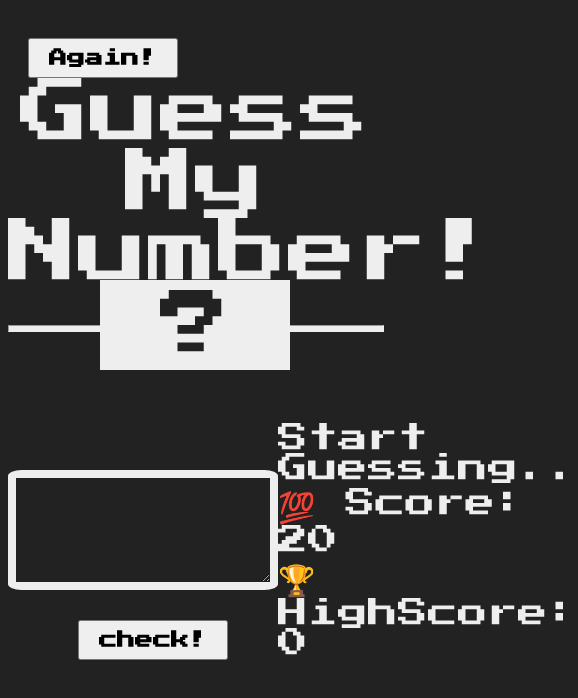
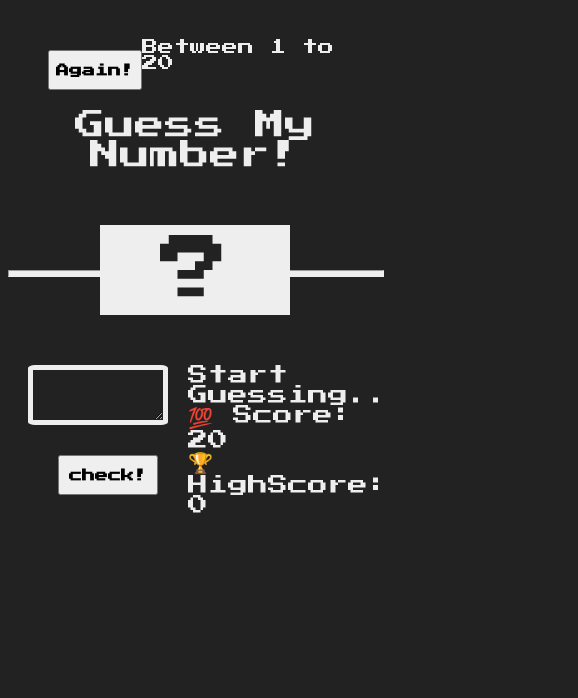
Before and after one commit to pravinvilaskale/Guess-Number, a plain HTML site: page index.html in a window 390 px wide. Shown: the whole page, 578 px wide, since content can reach past the window. Drawn offline with Linux system fonts and the light colour scheme.

Commit message:
Completed

```diff
--- a/index.html
+++ b/index.html
@@ -9,7 +9,10 @@
     <title>Document</title>
 </head>
 <body>
+    <div class="head">
     <button class="again">Again!</button>
+    <div>Between 1 to 20</div>
+    </div>
     <div class="title">Guess My Number!</div>
     <hr>
     <div class="container"><div class="random-number">?</div></div>
--- a/script.js
+++ b/script.js
@@ -1,32 +1,34 @@
 //document.addEventListener("keydown", (e) => { console.log(e); })
 
-let randomNumber = Math.floor(Math.random()*20);
+let randomNumber = Math.floor(Math.random() * 20);
 //alert(randomNumber);
-let score=20;
-let highScore=0;
+let score = 20;
+let highScore = 0;
 
 //play game
-document.querySelector(".check").addEventListener("click",()=>{
-    if(score>1){
+document.querySelector(".check").addEventListener("click", () => {
+    if (score > 1) {
+        score--;
         let guess = Number(document.querySelector(".guess-number").value);
         console.log(guess);
         if (guess > randomNumber) {
             document.querySelector(".afterguess").textContent = "📈 Too High";
         }
-        else if(guess<randomNumber){
+        else if (guess < randomNumber) {
             document.querySelector(".afterguess").textContent = "📉 Too Low";
         }
-        else{
+        else {
             document.querySelector(".afterguess").textContent = "🎉 Correct Answer!";
-            document.querySelector(".random-number").textContent =String(randomNumber) ;
-            if(score>highScore){
-                highScore=score;
-                document.querySelector(".high-score").textContent = "🏆 HighScore: "+score;
+            document.querySelector(".random-number").textContent = String(randomNumber);
+            document.querySelector("body").style.backgroundColor = "#60b347";
+            document.querySelector(".guess-number").style.backgroundColor = "#60b347";
+            if (score > highScore) {
+                highScore = score;
+                document.querySelector(".high-score").textContent = "🏆 HighScore: " + score;
             }
         }
-        score--;
-        document.querySelector(".score").textContent = "💯 Score: "+score;
-    }else{
+        document.querySelector(".score").textContent = "💯 Score: " + score;
+    } else {
         document.querySelector(".afterguess").textContent = "💥 You lost the game ";
     }
 });
@@ -34,8 +36,10 @@ document.querySelector(".check").addEventListener("click",()=>{
 //Restart game
 document.querySelector(".again").addEventListener("click", () => {
     //alert("Hey..");
+    document.querySelector("body").style.backgroundColor = "#222";
+    document.querySelector(".guess-number").style.backgroundColor = "#222";
     randomNumber = Math.floor(Math.random() * 20);
-    score=20;
+    score = 20;
     document.querySelector(".afterguess").textContent = "Start Guessing..";
     document.querySelector(".score").textContent = "💯 Score: 20";
     document.querySelector(".random-number").textContent = "?";
--- a/styles/style.css
+++ b/styles/style.css
@@ -61,8 +61,10 @@ textarea{
 
 .guess-number{
     font-size: 70px;
+    font-family: 'Press Start 2P', sans-serif;
     text-align: center;
     color:#eee;
+    padding: 10px;
     background-color: #222;
     border: 8px solid #eee;
     border-radius: 5%;
@@ -76,3 +78,42 @@ textarea{
     flex-direction: column;
     justify-content: space-around;
 }
+.head{
+    display: flex;
+    justify-content: space-between;
+    margin: 20px;
+    align-items: center
+}
+
+@media screen and (max-width: 768px) {
+    .title {
+            font-size: 30px;
+            width: 100%;
+            text-align: center;
+            margin-top: 20px;
+            margin-bottom: 100px;
+        }
+        button {
+            width: 100px;
+            font-size: small;
+        }
+        .guess-number {
+            font-size: 30px;
+            width: 120px;
+            height:40px;
+            font-family: 'Press Start 2P', sans-serif;
+            text-align: center;
+            color: #eee;
+            padding: 5px;
+            background-color: #222;
+            border: 5px solid #eee;
+            border-radius: 5%;
+        }
+        .check-section{
+            margin: 20px;
+            padding-top: 30px;
+        }
+        .result{
+            font-size: 20px;
+        }
+}
```
